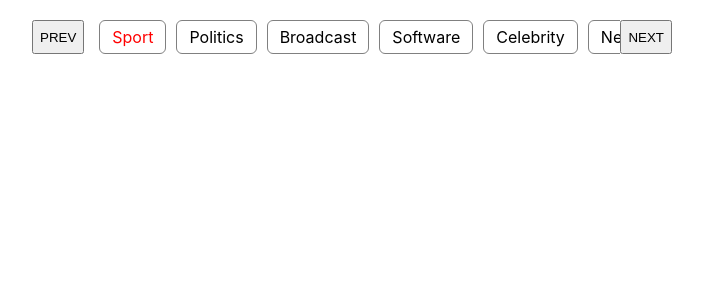
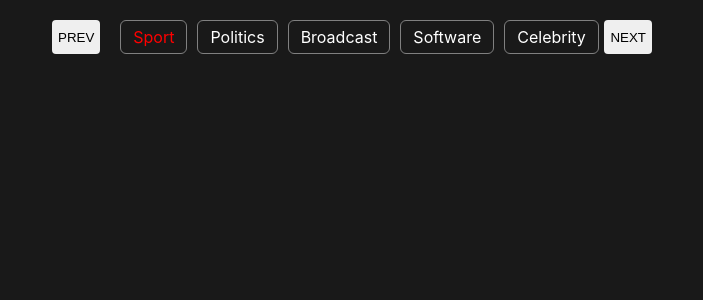
Before and after one commit to SaiRO97/paginator, a React (Create React App) app: page / in a window 1280 px wide. Shown: the top 300 px of the page, without its empty margins (288-991 px from the left). Built offline with nearby package versions, Linux system fonts and the light colour scheme.

Commit message:
added adaptive for 1024px

```diff
--- a/src/App.css
+++ b/src/App.css
@@ -1,38 +1,11 @@
-.App {
-  text-align: center;
+.container {
+  max-width: 1200px;
+  width: 100%;
+  margin: 0 auto;
 }
 
-.App-logo {
-  height: 40vmin;
-  pointer-events: none;
-}
-
-@media (prefers-reduced-motion: no-preference) {
-  .App-logo {
-    animation: App-logo-spin infinite 20s linear;
+@media (max-width: 1200px) {
+  .container {
+    max-width: 1024px;
   }
 }
-
-.App-header {
-  background-color: #282c34;
-  min-height: 100vh;
-  display: flex;
-  flex-direction: column;
-  align-items: center;
-  justify-content: center;
-  font-size: calc(10px + 2vmin);
-  color: white;
-}
-
-.App-link {
-  color: #61dafb;
-}
-
-@keyframes App-logo-spin {
-  from {
-    transform: rotate(0deg);
-  }
-  to {
-    transform: rotate(360deg);
-  }
-}
--- a/src/App.tsx
+++ b/src/App.tsx
@@ -16,6 +16,7 @@ const App: React.FC = () => {
   };
 
   useEffect(() => {
+    setSizeToMobxStore();
     window.addEventListener("resize", setSizeToMobxStore);
     return () => {
       window.removeEventListener("resize", setSizeToMobxStore);
@@ -23,11 +24,13 @@ const App: React.FC = () => {
   }, []);
 
   return (
-    <Paginator
-      activeCategoryId={params.activeCategoryId}
-      categories={params.category}
-      setPage={setPage}
-    />
+    <div className="container">
+      <Paginator
+        activeCategoryId={params.activeCategoryId}
+        categories={params.category}
+        setPage={setPage}
+      />
+    </div>
   );
 };
 
--- a/src/consts/windowSize.ts
+++ b/src/consts/windowSize.ts
@@ -4,7 +4,8 @@ interface WindowSize {
 
 export const WINDOW_SIZES: WindowSize = {
   L: 1600,
-  XL: 1200,
+  X: 1200,
+  XL: 1024,
   TB: 769,
   SM: 480,
 };
--- a/src/index.css
+++ b/src/index.css
@@ -1,13 +1,9 @@
 body {
   margin: 0;
-  font-family: -apple-system, BlinkMacSystemFont, 'Segoe UI', 'Roboto', 'Oxygen',
-    'Ubuntu', 'Cantarell', 'Fira Sans', 'Droid Sans', 'Helvetica Neue',
+  font-family: -apple-system, BlinkMacSystemFont, "Segoe UI", "Roboto", "Oxygen",
+    "Ubuntu", "Cantarell", "Fira Sans", "Droid Sans", "Helvetica Neue",
     sans-serif;
   -webkit-font-smoothing: antialiased;
   -moz-osx-font-smoothing: grayscale;
+  background: rgba(0, 0, 0, 0.9);
 }
-
-code {
-  font-family: source-code-pro, Menlo, Monaco, Consolas, 'Courier New',
-    monospace;
-}
--- a/src/stores/index.ts
+++ b/src/stores/index.ts
@@ -1,12 +1,24 @@
 import { createContext } from "react";
 import { action, observable } from "mobx";
 import { category } from "../consts/category";
+import { WINDOW_SIZES } from "../consts/windowSize";
 
 class PaginationStore {
   @observable public params = {
     category,
     activeCategoryId: 1,
-    windowWidth: 0,
+    windowWidth: WINDOW_SIZES.X,
+  };
+
+  limitChanger = () => {
+    if (
+      this.params.windowWidth <= WINDOW_SIZES.X &&
+      this.params.windowWidth >= WINDOW_SIZES.XL
+    ) {
+      return 4;
+    }
+
+    return 5;
   };
 
   @action setPage = (categoryId: number) => {
@@ -14,8 +26,7 @@ class PaginationStore {
     this.params.activeCategoryId = categoryId;
     const currentPage: number = this.params.activeCategoryId;
     const totalCategories: number = category.length;
-
-    const categoryLimit: number = 8;
+    const categoryLimit: number = this.limitChanger();
 
     if (currentPage <= categoryLimit) {
       startPage = 0;
--- a/src/views/paginator.css
+++ b/src/views/paginator.css
@@ -12,18 +12,46 @@
   padding: 0 15px;
   overflow: hidden;
   box-sizing: border-box;
+  word-wrap: break-word;
 }
 
 .category_item {
   padding: 6px 12px;
   border: 1px solid gray;
   border-radius: 6px;
+  display: inline-flex;
   cursor: pointer;
-  margin-right: 10px;
-  width: 100px;
+  flex: 1 1 auto;
+  margin: 0 5px;
   text-align: center;
+  color: #fff;
+  animation: 0.7s fadeIn ease-in;
 }
 
-.active {
+@keyframes fadeIn {
+  from {
+    opacity: 0;
+  }
+  to {
+    opacity: 1;
+  }
+}
+
+.category_item.active {
   color: red;
+  transition: 0.2s color linear;
 }
+
+.wrapper_btn {
+  border-radius: 4px;
+  border: none;
+  cursor: pointer;
+  transition: 0.2s all linear;
+  outline: none;
+}
+
+.wrapper_btn:hover {
+  background: gray;
+  color: #fff;
+  transition: 0.2s all linear;
+}
--- a/src/views/paginator.tsx
+++ b/src/views/paginator.tsx
@@ -1,5 +1,6 @@
 import React from "react";
 import { Category } from "../interfaces/store";
+import { category } from "../consts/category";
 import "./paginator.css";
 
 export interface PaginatorProps {
@@ -17,7 +18,9 @@ const Paginator: React.FC<PaginatorProps> = ({
     <div className="wrapper">
       <button
         onClick={() =>
-          setPage(activeCategoryId === 1 ? 13 : activeCategoryId - 1)
+          setPage(
+            activeCategoryId === 1 ? category.length : activeCategoryId - 1
+          )
         }
         className="wrapper_btn prev_btn"
       >
@@ -42,7 +45,9 @@ const Paginator: React.FC<PaginatorProps> = ({
       </div>
       <button
         onClick={() =>
-          setPage(activeCategoryId === 13 ? 1 : activeCategoryId + 1)
+          setPage(
+            activeCategoryId === category.length ? 1 : activeCategoryId + 1
+          )
         }
         className="wrapper_btn next_btn"
       >
```
